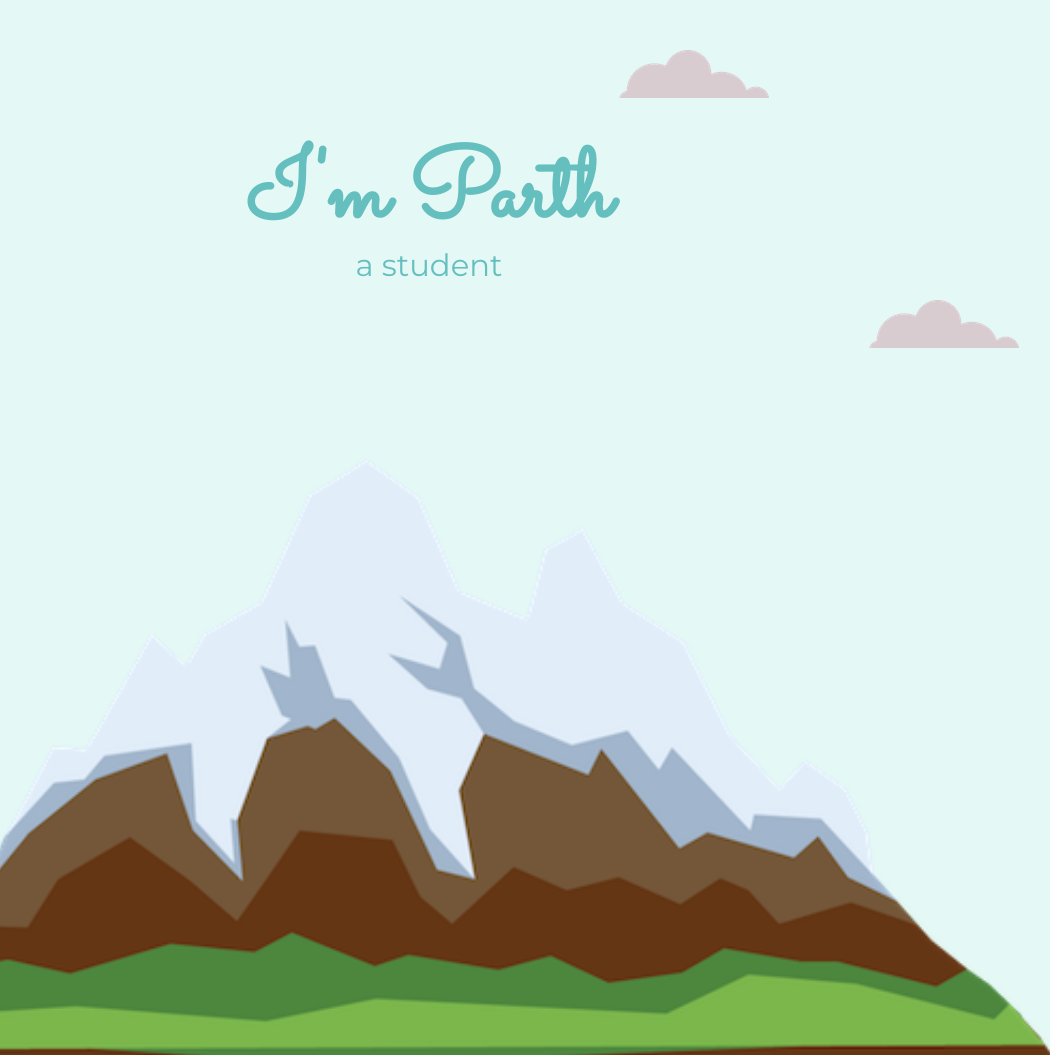
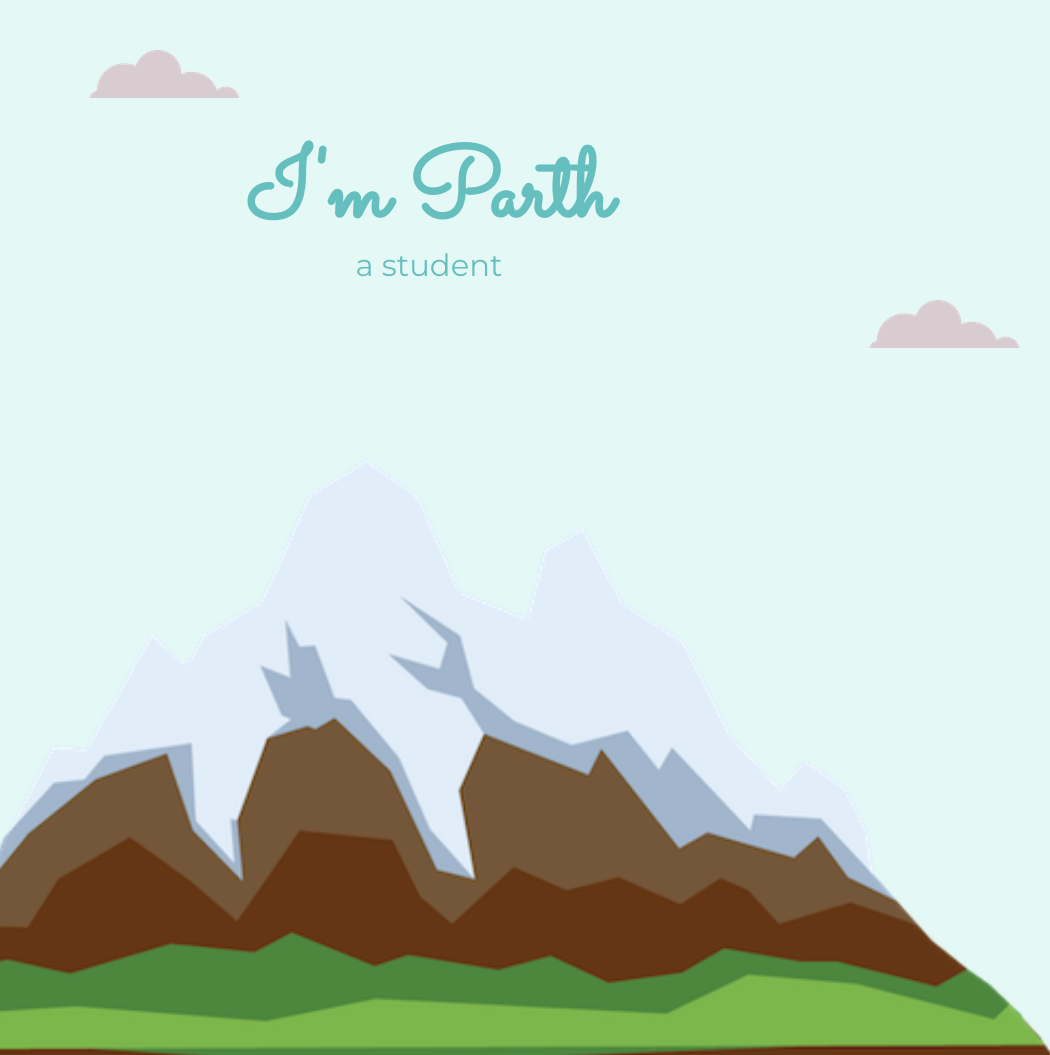
Before and after one commit to omega-scans-images/personal-site, a plain HTML site: page index.html in a window 1280 px wide. Shown: the top 1055 px of the page, without its empty margins (211-1261 px from the left). Drawn offline with Linux system fonts and the light colour scheme.

Commit message:
Update style.css

```diff
--- a/css/style.css
+++ b/css/style.css
@@ -55,7 +55,7 @@ a{
 
 .topcloud {
   position: absolute;
-  right: 300px;
+  left: 300px;
   top: 50px
 }
 
```
